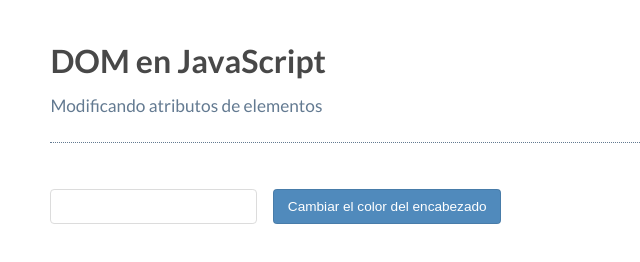
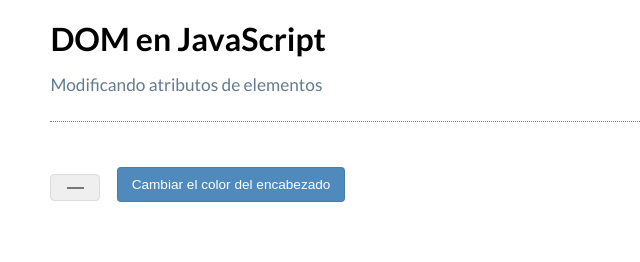
Before and after one commit to DWEC-2022-23/ut06_practica_dom-ejerciciosdom-casacua, a plain HTML site: page ejercicio01.html in a window 1280 px wide. Both pictures are taken after a click on the button "Cambiar el color del encabezado". Shown: the whole page, without its empty margins (0-640 px from the left). Drawn offline with Linux system fonts and the light colour scheme.

Commit message:
Ejercicio1

```diff
--- a/ejercicio01.html
+++ b/ejercicio01.html
@@ -1,14 +1,17 @@
-<!DOCTYPE html>
-<html>
+<!DOCTYPE <!DOCTYPE html>
+<html lang="en">
   <head>
+    <meta charset="UTF-8">
+    <meta name="viewport" content="width=device-width, initial-scale=1">
+    <link href="css/style.css" rel="stylesheet">
     <title>DOM en JavaScript</title>
-    <link rel="stylesheet" href="css/style.css">
   </head>
   <body>
-    <h1 >DOM en JavaScript </h1>
+    <h1>DOM en JavaScript </h1>
     <p>Modificando atributos de elementos</p>
-    <input >
-    <button >Cambiar el color del encabezado</button>
+    <input type="color" id="color">
+    <button id="cambiarColor">Cambiar el color del encabezado</button>
     <script type="text/javascript" src="js/ejercicio01.js"></script>
+
   </body>
 </html>
--- a/js/ejercicio01.js
+++ b/js/ejercicio01.js
@@ -0,0 +1,7 @@
+const color = document.getElementById("color");
+const boton = document.getElementById("cambiarColor");
+
+//al pulsar el botón busca el elemento h1 y le cambia el color al seleccionado
+boton.addEventListener("click", ()=>{
+    document.getElementsByTagName("h1")[0].style.color = color.value;
+})
```
Also changed, not shown: index.html (+4 -2 lines), 1 other file.
